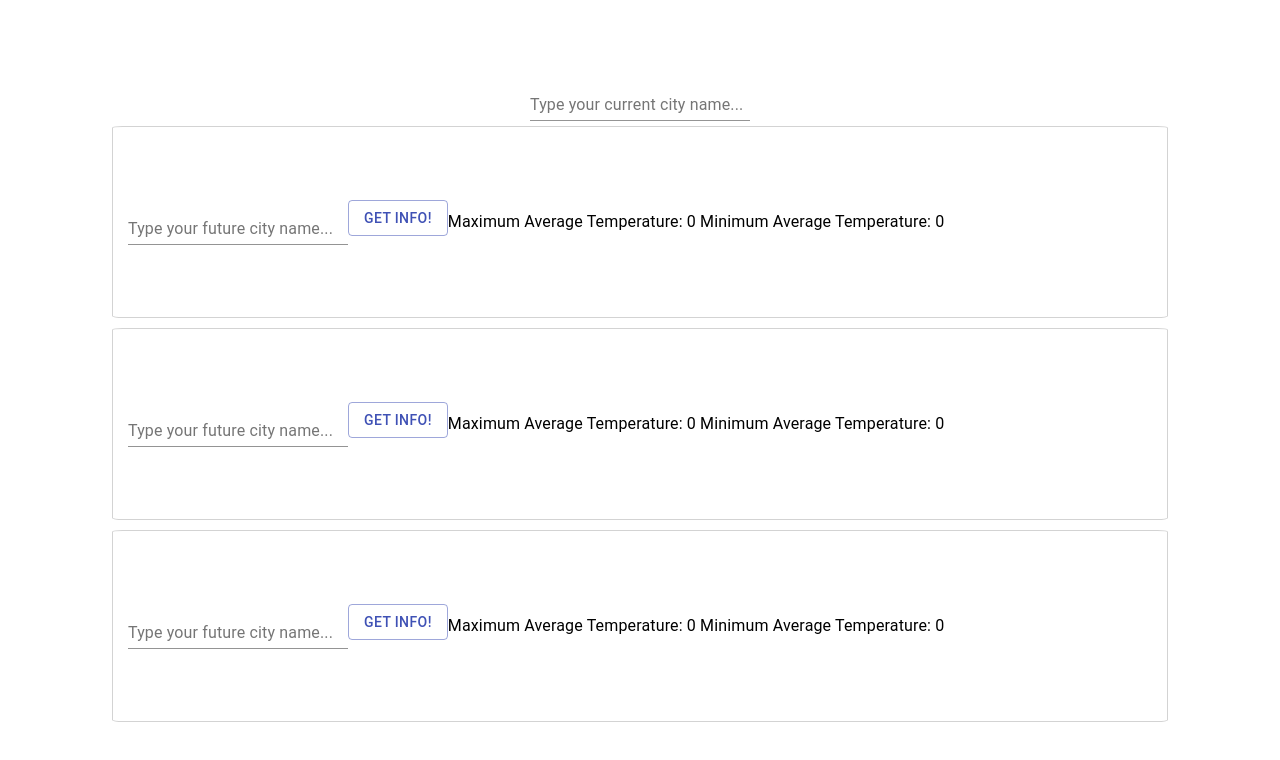
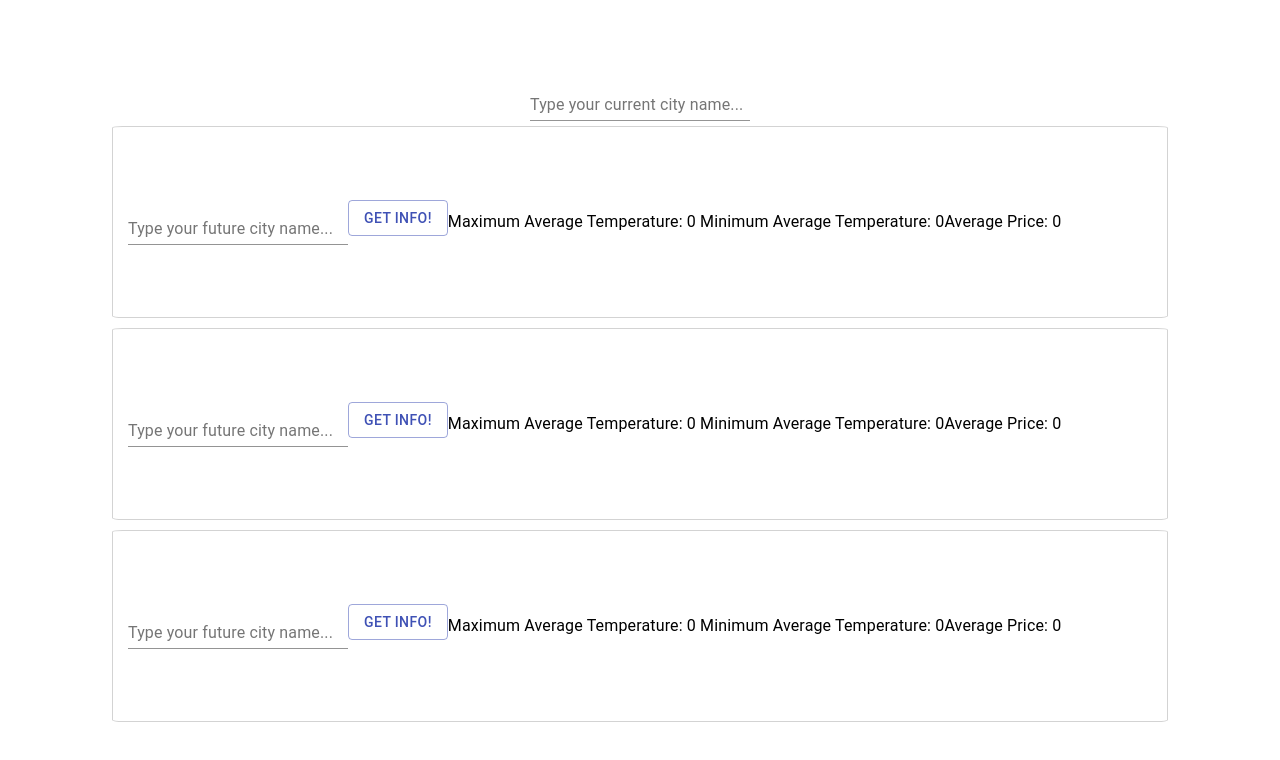
Before and after one commit to DougMoraes-zz/destiny-picker, a React (Create React App) app: page / in a window 1280 px wide. Shown: the top 760 px of the page. Built offline with nearby package versions, Linux system fonts and the light colour scheme; no server answers.

Commit message:
feat: implement FlightInfo

```diff
--- a/src/Components/ResultContainer/ResultContainer.jsx
+++ b/src/Components/ResultContainer/ResultContainer.jsx
@@ -1,10 +1,11 @@
 import React, { useState } from "react";
 import { TextField, Button } from "@material-ui/core";
 import WeatherInfo from "../WeatherInfo/WeatherInfo";
+import FlightInfo from "../FlightInfo/FlightInfo";
 
 const ResultContainer = props => {
   const [tempCityName, setTempCityName] = useState("");
-  const [cityName, setCityName] = useState("");
+  const [futureCityName, furuteCityName] = useState("");
 
   return (
     <div
@@ -28,12 +29,22 @@ const ResultContainer = props => {
         <Button
           variant="outlined"
           color="primary"
-          onClick={() => setCityName(tempCityName)}
+          onClick={() => furuteCityName(tempCityName)}
         >
           Get Info!
         </Button>
       </div>
-      <WeatherInfo cityName={cityName} />
+      <WeatherInfo cityName={futureCityName} />
+      <FlightInfo
+        toCity={
+          props.fromCity !== "" && futureCityName === "" && futureCityName
+        }
+        fromCity={
+          props.fromCity !== "" && futureCityName === "" && props.fromCity
+        }
+        fromDate="07/08/2020"
+        toDate="10/08/2020"
+      />
     </div>
   );
 };
```
